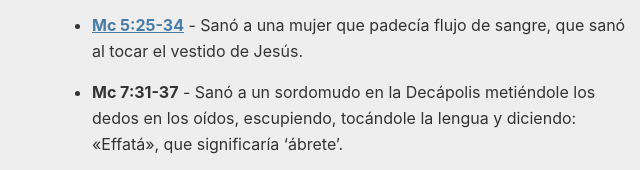
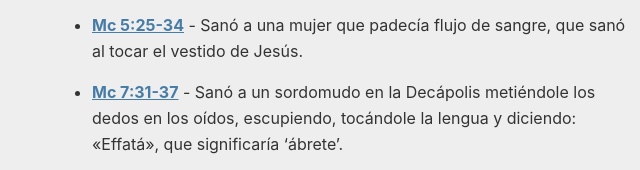
Before and after one commit to cgiron200/homenaje-pagina, a plain HTML site: page index.html in a window 1280 px wide. Shown: the part 1218-1388 px from the top of the page, 293-933 px from the left. Drawn offline with Linux system fonts and the light colour scheme.

Commit message:
Update index.html

```diff
--- a/index.html
+++ b/index.html
@@ -45,7 +45,7 @@
             <strong><a href="https://www.bible.com/es/bible/89/MRK.5.25-34.LBLA" target="_blank" rel="noopener noreferrer">Mc 5:25-34</a></strong> - Sanó a una mujer que padecía flujo de sangre, que sanó al tocar el vestido de Jesús.
           </li>
           <li>
-            <strong><a href="https://www.bible.com/es/bible/89/MRK.7.31-37.LBLA" target="_blank" rel="noopener noreferrer"></a>Mc 7:31-37</strong> - Sanó a un sordomudo en la Decápolis metiéndole los dedos en los oídos,
+            <strong><a href="https://www.bible.com/es/bible/89/MRK.7.31-37.LBLA" target="_blank" rel="noopener noreferrer">Mc 7:31-37</a></strong> - Sanó a un sordomudo en la Decápolis metiéndole los dedos en los oídos,
             escupiendo, tocándole la lengua y diciendo: «Effatá», que significaría ‘ábrete’.
           </li>
           <li>
```
